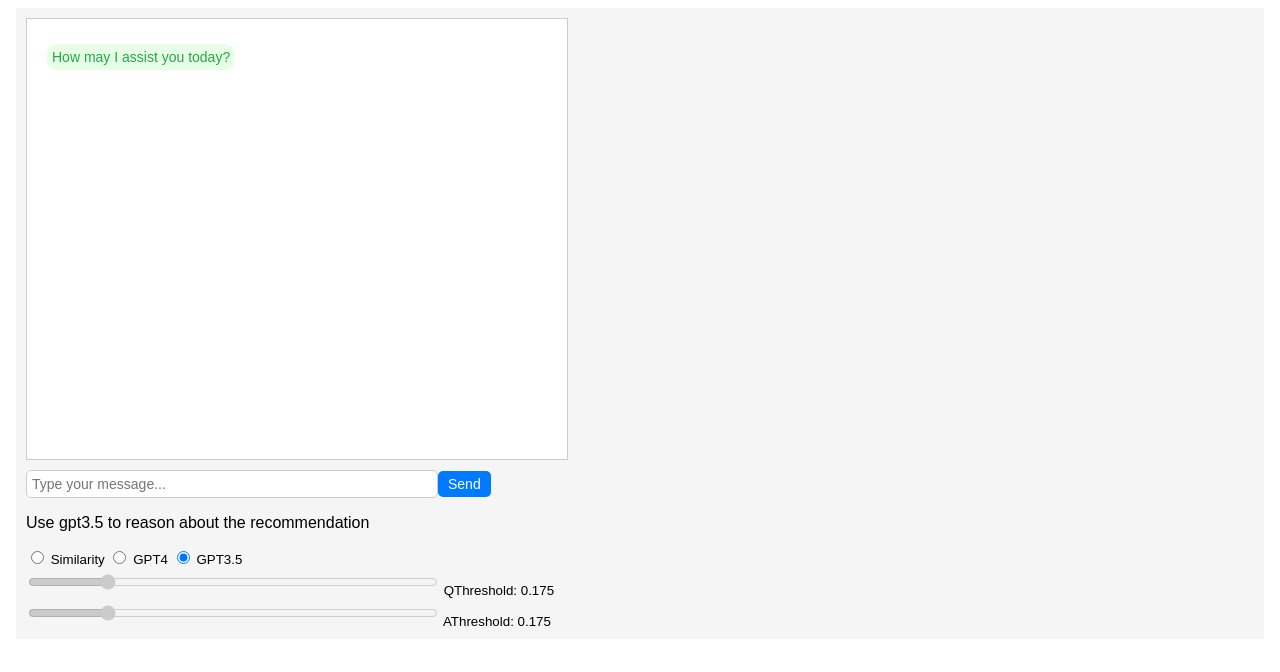
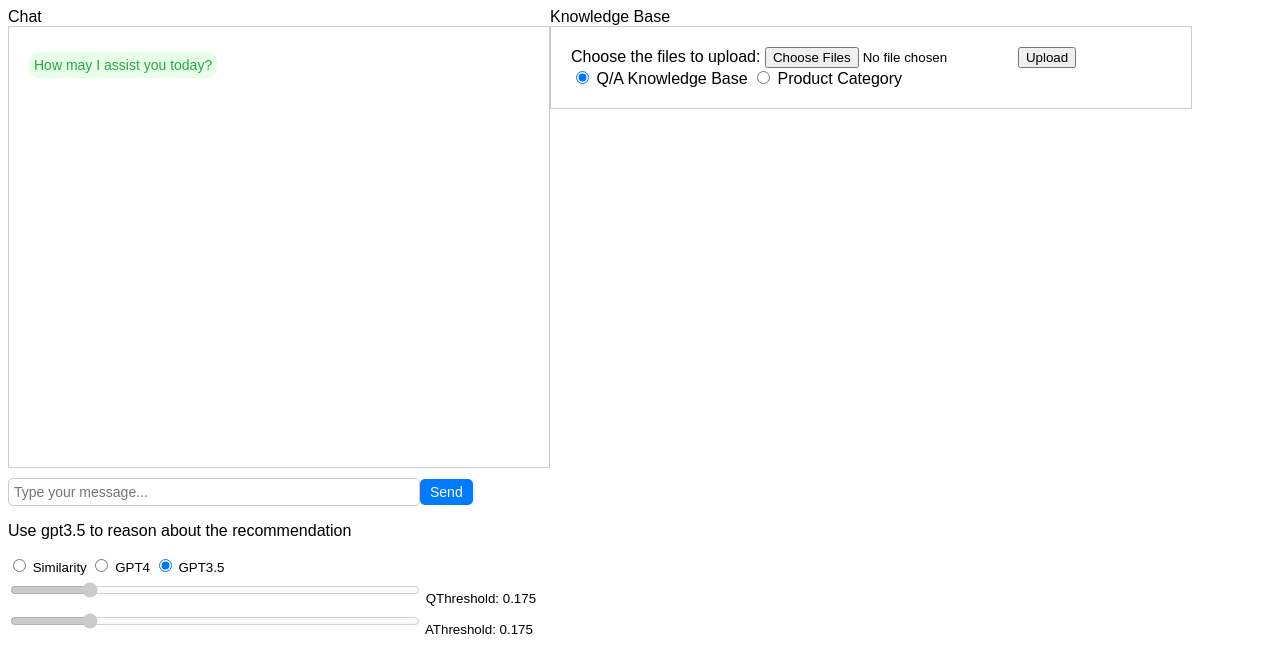
Before and after one commit to vinvcn/kbgpt, a Vue app in the folder kbgpt/fe/: page / in a window 1280 px wide. Shown: the top 672 px of the page. Built offline with nearby package versions, Linux system fonts and the light colour scheme.

Commit message:
update ui

```diff
--- a/kbgpt/fe/src/App.vue
+++ b/kbgpt/fe/src/App.vue
@@ -1,18 +1,31 @@
 <template>
+  <div class="container" style="display: flex">
+    <div>
+      Chat
       <SSEChatBox></SSEChatBox>
+    </div>
+    <div>
+      Knowledge Base
+      <KnowledgeBox></KnowledgeBox>
+    </div>
+  </div>
 </template>
 
 <script>
-import SSEChatBox from './components/SSEChatBox.vue';
+import KnowledgeBox from "./components/KnowledgeBox.vue";
+import SSEChatBox from "./components/SSEChatBox.vue";
 
 export default {
-  name: 'App',
+  name: "App",
   components: {
-    SSEChatBox
-  }
-}
+    SSEChatBox,
+    KnowledgeBox,
+  },
+};
 </script>
 
 <style>
-
+div.container {
+  font-family: Arial, sans-serif;
+}
 </style>
--- /dev/null
+++ b/kbgpt/fe/src/components/KnowledgeBox.vue
@@ -0,0 +1,75 @@
+<template>
+  <div>
+    <div class="uploadPanel">
+      <div>
+        Choose the files to upload:
+        <input
+          type="file"
+          multiple
+          accept=".kb.txt,.txt,.doc,.docx"
+          @change="handleFileUpload"
+        />
+        <button @click="uploadFile">Upload</button>
+      </div>
+      <div class="controls">
+        <label>
+          <input type="radio" value="qa" v-model="business_type" />
+          Q/A Knowledge Base
+        </label>
+        <label>
+          <input type="radio" value="product" v-model="business_type" />
+          Product Category
+        </label>
+      </div>
+    </div>
+  </div>
+</template>
+
+<script>
+export default {
+  name: "KnowledgeBox",
+  data() {
+    return {
+      business_type: "qa",
+      files: [],
+    };
+  },
+  methods: {
+    loadQAIndexVerstion() {
+
+    },
+    handleFileUpload(event) {
+      this.files = Array.from(event.target.files);
+    },
+    uploadFile() {
+      const formData = new FormData();
+      this.files.forEach((file) => {
+        formData.append("file", file);
+      });
+      formData.set("business_type", this.business_type);
+
+      fetch(`${window.location.origin}/api/v1/aigc/qa/process_file`, {
+        method: "POST",
+        body: formData,
+      })
+        .then((response) => response.json())
+        .then((data) => {
+          // Handle response
+          console.log(data);
+        })
+        .catch((error) => {
+          // Handle error
+          console.error(error);
+        });
+    },
+  },
+};
+</script>
+<style>
+.uploadPanel {
+  border: 1px solid #ccc;
+  background-color: #fff;
+  padding: 20px;
+  width: 600px;
+}
+</style>
--- a/kbgpt/fe/src/components/SSEChatBox.vue
+++ b/kbgpt/fe/src/components/SSEChatBox.vue
@@ -1,5 +1,5 @@
 <template>
-  <body>
+  <div>
     <div id="chat" ref="chat">
       <div v-for="item in messages" :key="item.id">
         <div :class="['message', item.role]">
@@ -66,7 +66,7 @@
         </label>
       </div>
     </fieldset>
-  </body>
+  </div>
 </template>
 
 
@@ -76,9 +76,9 @@ export default {
   data: function () {
     return {
       helpMessages: {
-        "similarity": "Use similarity to search the recommendation.",
+        similarity: "Use similarity to search the recommendation.",
         "gpt3.5": "Use gpt3.5 to reason about the recommendation",
-        "gpt4": "Use gpt4 to reason about the recommendation",
+        gpt4: "Use gpt4 to reason about the recommendation",
       },
       selectedOption: "gpt3.5",
       asliderValue: 0.175,
@@ -367,7 +367,6 @@ export default {
         athreshold: this.asliderValue,
         cthreshold: this.csliderValue,
       };
-      console.log(body)
       const response = await fetch(
         `${window.location.origin}/api/v1/aigc/qa/stream_qa`,
         {
@@ -435,11 +434,6 @@ export default {
 </script>
 
 <style scoped>
-body {
-  font-family: Arial, sans-serif;
-  padding: 10px;
-  background-color: #f5f5f5;
-}
 pre {
   font-family: Arial, sans-serif;
   font-size: 14px;
```
